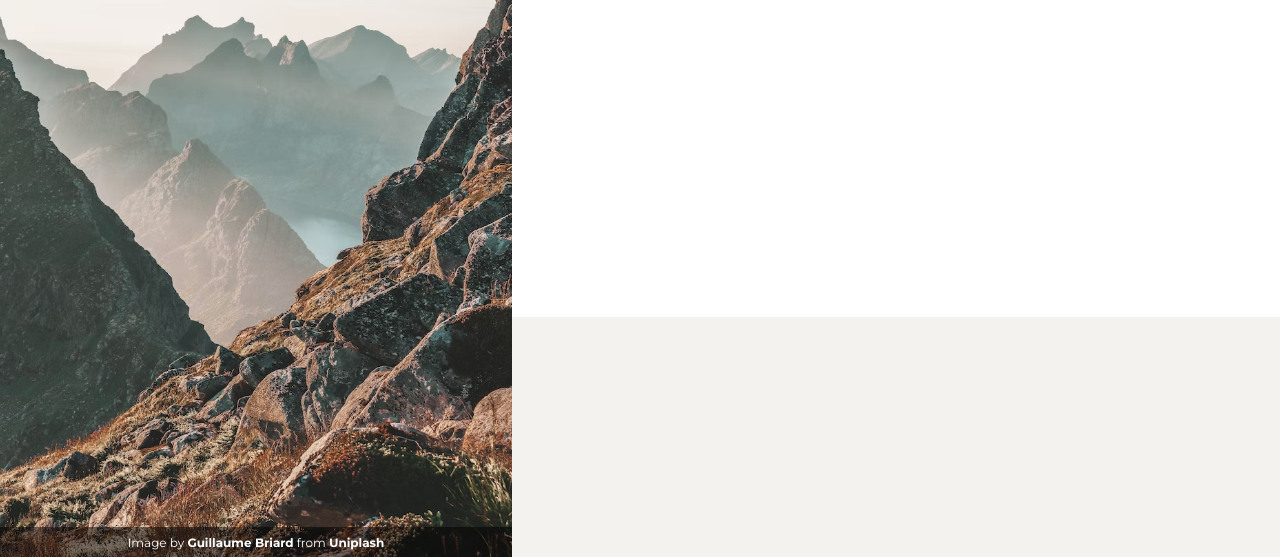
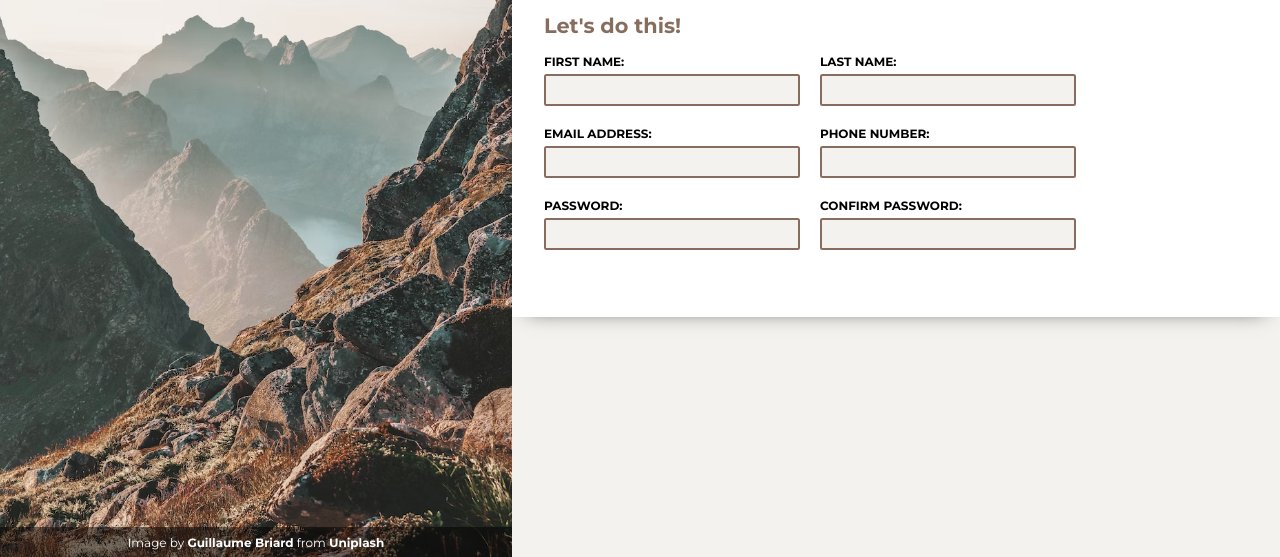
Before and after one commit to MikesonO/sign-up-form, a plain HTML site: page index.html in a window 1280 px wide. Shown: the part 243-800 px from the top of the page. Drawn offline with Linux system fonts and the light colour scheme.

Commit message:
Finish form-section

```diff
--- a/index.html
+++ b/index.html
@@ -25,14 +25,16 @@
         <h1 class="title"><i class="fa-sharp fa-solid fa-mountain"></i> SCENERY</h1>
       </div>
       <div class="reference">
-        <p>Image by <a href="https://unsplash.com/@mister_guiz" target="_blank">Guillaume Briard</a> from <a href="https://unsplash.com/" target="_blank">Uniplash</a></p>
+        <p>Image by <a href="https://unsplash.com/@mister_guiz" target="_blank">Guillaume Briard</a> from <a
+            href="https://unsplash.com/" target="_blank">Uniplash</a></p>
       </div>
     </div>
     <div class="form-section">
       <div class="heading">
         <div class="heading-text">
           <div class="text-1">
-        <p>This is not a real online service! You know you need something like this in your life to help you realize your deepest dreams.</p>
+            <p>This is not a real online service! You know you need something like this in your life to help you realize
+              your deepest dreams.</p>
             <p>Sign up now to get started.</p>
           </div>
           <div class="text-2">
@@ -41,7 +43,34 @@
         </div>
       </div>
       <div class="form">
-
+        <p>Let's do this!</p>
+        <form>
+          <div class="input">
+            <label for="first_name">First Name:</label>
+            <input type="text" id="first_name" required>
+          </div>
+          <div class="input">
+            <label for="last_name">Last Name:</label>
+            <input type="text" id="last_name">
+          </div>
+          <div class="input">
+            <label for="user_email">Email Address:</label>
+            <input type="email" id="user_email" name="email" required>
+          </div>
+          <div class="input">
+            <label for="phone_number">Phone Number:</label>
+            <input type="tel" id="phone_number" name="phone_number" pattern="^\s*\(?(020[7,8]{1}\)?[ ]?[1-9]{1}[0-9{2}[ ]?[0-9]{4})|(0[1-8]{1}[0-9]{3}\)?[ ]?[1-9]{1}[0-9]{2}[ ]?[0-9]{3})\s*$
+            " required>
+          </div>
+          <div class="input">
+            <label for="user_password">Password:</label>
+            <input type="password" id="user_password" name="password" required>
+          </div>
+          <div class="input">
+            <label for="confirm_password">Confirm Password:</label>
+            <input type="password" id="confirm_password" name="confirm_password" required>
+          </div>
+        </form>
       </div>
       <div class="submit">
 
--- a/styles.css
+++ b/styles.css
@@ -3,7 +3,9 @@
   --white: #ffffff;
   --black: 0,0,0;
   --white-smoke: #f3f2ee;
-
+  --brown: #876d5d;
+  --valid-green: #5CA95C;
+  --error-red: #b54545;
 
 }
 
@@ -18,6 +20,48 @@
 
 body{
   font-family: 'Montserrat', sans-serif;
+}
+
+form{
+  display: flex;
+  flex-wrap: wrap;
+  gap: 1.25rem;
+}
+
+label{
+  text-transform: uppercase;
+  font-size: 0.75rem;
+  font-weight: bold;
+}
+
+input{
+  height: 2rem;
+  border-radius: 2.5px;
+  padding-left: 10px;
+  background-color: var(--white-smoke);
+  border: 2px solid var(--brown);
+}
+
+input:focus {
+  border: none;
+  box-shadow: 4px 4px 5px rgba(var(--black), 0.25);
+  outline: none;
+}
+
+input:invalid:focus {
+  border: 2px solid var(--error-red);
+}
+
+input:focus:valid {
+  border: 2px solid var(--valid-green);
+  background: var(--white-smoke);
+}
+
+input:-webkit-autofill,
+input:-webkit-autofill:hover,
+input:-webkit-autofill:focus,
+input:-webkit-autofill:active {
+    transition: background-color 5000s ease-in-out 0s;
 }
 
 /* CLASS SELECTORS */
@@ -69,10 +113,6 @@ body{
   font-weight: bold;
 }
 
-.reference a:hover{
-  scale: 1.5;
-}
-
 .form-section{
   background-color: var(--white);
   width: 60vw;
@@ -81,7 +121,13 @@ body{
 .form-section > div{
   width: 100%;
   position: relative;
-  padding: 0 40px;
+  padding: 1rem 2rem;
+}
+
+.form p{
+  font-size: 1.3rem;
+  font-weight: bold;
+  color: var(--brown);
 }
 
 .heading{
@@ -104,7 +150,19 @@ body{
 
 .form{
   background-color: var(--white);
+  box-shadow: 0px 7.5px 20px -15px rgba(var(--black),0.75);
   height: 40vh;
+  z-index: 2;
+  display: flex;
+  flex-direction: column;
+  gap: 1rem;
+}
+
+.input{
+  display: flex;
+  flex-direction: column;
+  gap: 5px;
+  width: 20vw;
 }
 
 .submit{
```
Lines whose indentation alone changed are shown as unchanged.
